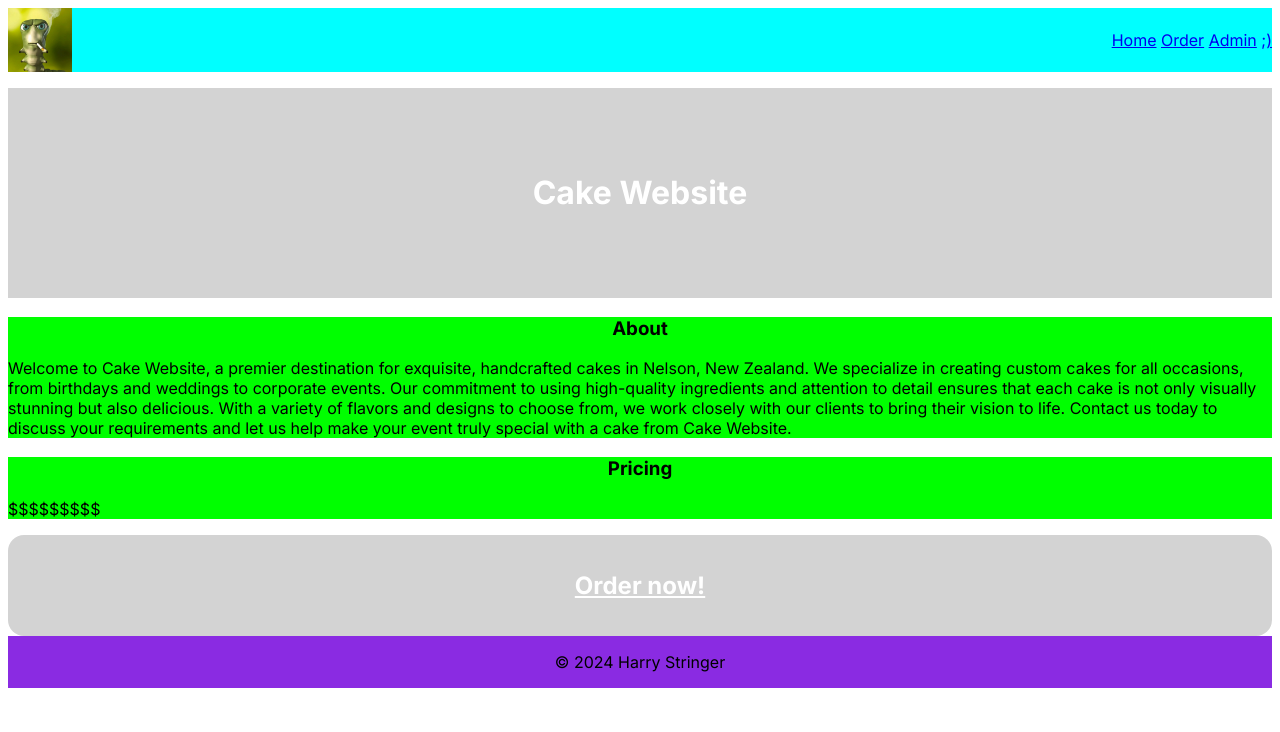
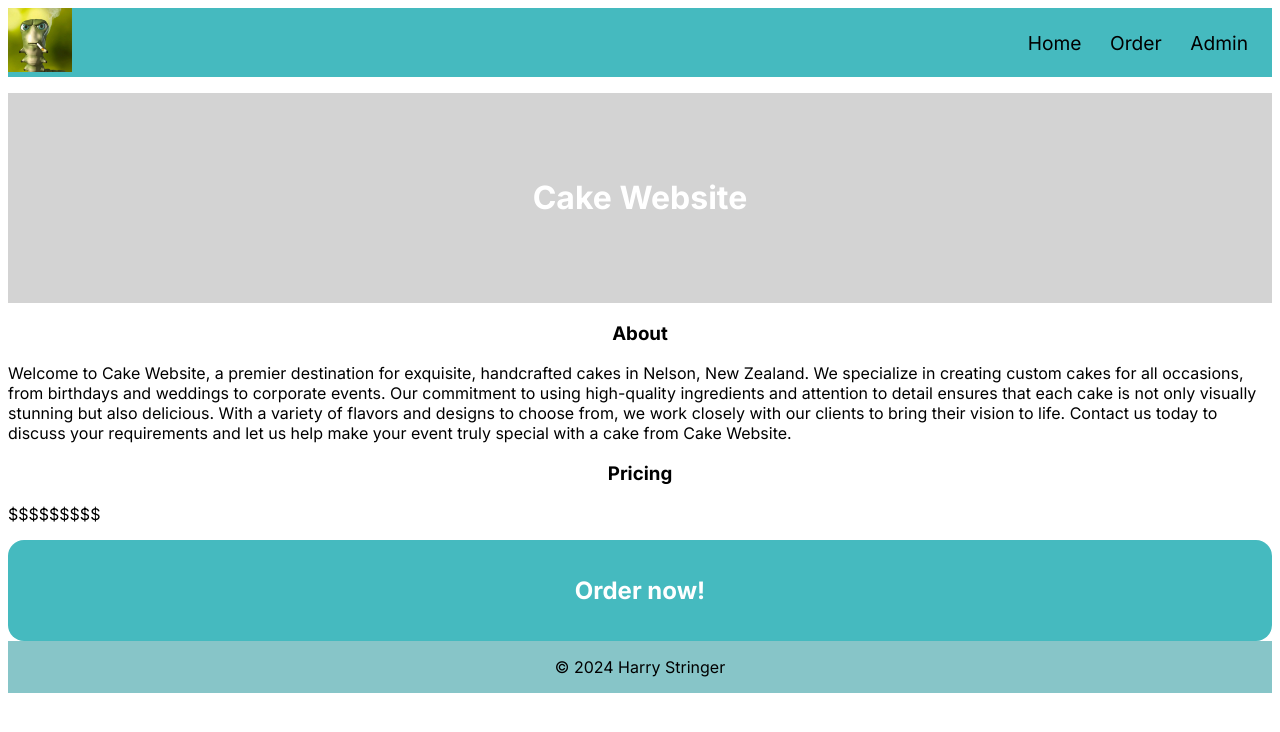
Before and after one commit to waimea-hwstringer/200assessment, a PHP site: page / in a window 1280 px wide. Shown: the top 732 px of the page. Run offline with PHP 8.4, Linux system fonts and the light colour scheme; data that the repository does not hold is empty.

Commit message:
CSS going

```diff
--- a/site/add-order.php
+++ b/site/add-order.php
@@ -40,4 +40,4 @@ catch (PDOException $e) {
 <p>Thank you for placing your order with <?= SITE_NAME ?>. We will contact you about the status of your order shortly.</p>
 <a href="index.php">Return to home page</a>
 
-<? include 'partials/bottom.php';?>
+<?php include 'partials/bottom.php';?>
--- a/site/css/styles.css
+++ b/site/css/styles.css
@@ -5,13 +5,14 @@ body {
 }
 
 /*INDEX*******************************************************************************/
+/*Nav bar & header---------------*/
 
 header {
     display: flex;
     gap: 2rem;
     align-items: center;
     justify-content: space-between;
-    background-color: aqua;
+    background-color: rgba(69, 186, 191, 1);
 }
 
 header > * {
@@ -20,6 +21,13 @@ header > * {
 
 header h1 {
     flex: 1;
+}
+
+header a {
+    text-decoration: none;
+    font-size: larger;
+    color:black;
+    margin-right: 1.5rem;
 }
 
 #logo {
@@ -31,6 +39,8 @@ img {
     max-width: 256px;
     max-height: 256px;
 }
+
+/*Main---------------*/
 
 article {
     max-width: fit-content;
@@ -51,17 +61,14 @@ article {
     justify-content: center;
 }
 
-.paragraph {
-    background-color: lime;
-}
-
 #orderNow a {
     display: flex;
     color: white;
     justify-content: center;
     padding: 1rem;
-    background-color: lightgrey;
+    background-color: rgba(69, 186, 191, 1);
     border-radius: 1rem;
+    text-decoration: none;
 }
 
 .examples {
@@ -70,10 +77,12 @@ article {
     gap: 1rem;
 }
 
-/*ORDER*******************************************************************************/
+/*ORDER*FORM*******************************************************************************/
 
-#orderHead {
+.formHead {
     font-weight: 400;
+    font-size: 2.8rem;
+    margin-left: 1rem;
 }
 
 form {
@@ -84,6 +93,7 @@ form {
 
 form label {
     font-weight: bold;
+    margin-left: 0.4rem;
 }
 
 form input[type="text"],
@@ -104,7 +114,7 @@ form input[type="submit"] {
 }
 
 form input[type="submit"] {
-    background: #28a745;
+    background: rgba(69, 186, 191, 1);
     color: #fff;
     border: none;
     cursor: pointer;
@@ -112,12 +122,18 @@ form input[type="submit"] {
 }
 
 form input[type="submit"]:hover {
-    background: #218838;
+    background: rgb(53, 143, 146);
 }
+
+/*ADMIN*LOGIN*******************************************************************************/
+
+/*The text at the top of the admin login page is defined by the class .formHead which can be found on line 82 under the ORDER FORM scetion*/
+
+/*FOOTER*******************************************************************************/
 
 footer {
     display: flex;
     justify-content: center;
-    background-color: blueviolet;
+    background-color: rgba(135, 197, 200, 1);
     padding: 1rem;
 }
--- a/site/form-admin.php
+++ b/site/form-admin.php
@@ -4,7 +4,7 @@ include 'partials/top.php';
 
 ?>
 
-<h1>Admin log in</h1>
+<h1 class="formHead">Admin log in</h1>
 
 <form method="post" action="login.php">
 
@@ -17,5 +17,6 @@ include 'partials/top.php';
     <input type="submit" value="Submit">
 
 </form>
-
+<section class="shortPage">
 <?php include 'partials/bottom.php';?>
+</section>
--- a/site/form-order.php
+++ b/site/form-order.php
@@ -68,7 +68,7 @@ $flavours = explode(',', $matches);
 
 ?>
 
-<h1 id="orderHead">Place an order</h1>
+<h1 class="formHead">Place an order</h1>
 
 <form method="post" action="add-order.php">
 
--- a/site/partials/top.php
+++ b/site/partials/top.php
@@ -11,12 +11,11 @@
 </head>
 <body>
 <header>
-    <img id="logo" src="images/<?= SITE_LOGO ?>">
+    <a href='index.php'><img id="logo" src="images/<?= SITE_LOGO ?>"></a>
     <nav>
         <a href='index.php'>Home</a>
         <a href='form-order.php'>Order</a>
         <a href='form-admin.php'>Admin</a>
-        <a href='index-admin.php'>;)</a>
     </nav>
 </header>
 <main>
--- a/site/partials/topMIN.php
+++ b/site/partials/topMIN.php
@@ -12,7 +12,7 @@
 
 <body>
 <header>
-    <img id="logo" src="images/<?= SITE_LOGO ?>">
+    <a href='index.php'><img id="logo" src="images/<?= SITE_LOGO ?>"></a>
     <nav>
         <a href='index-admin.php'>Back</a>
     </nav>
```
